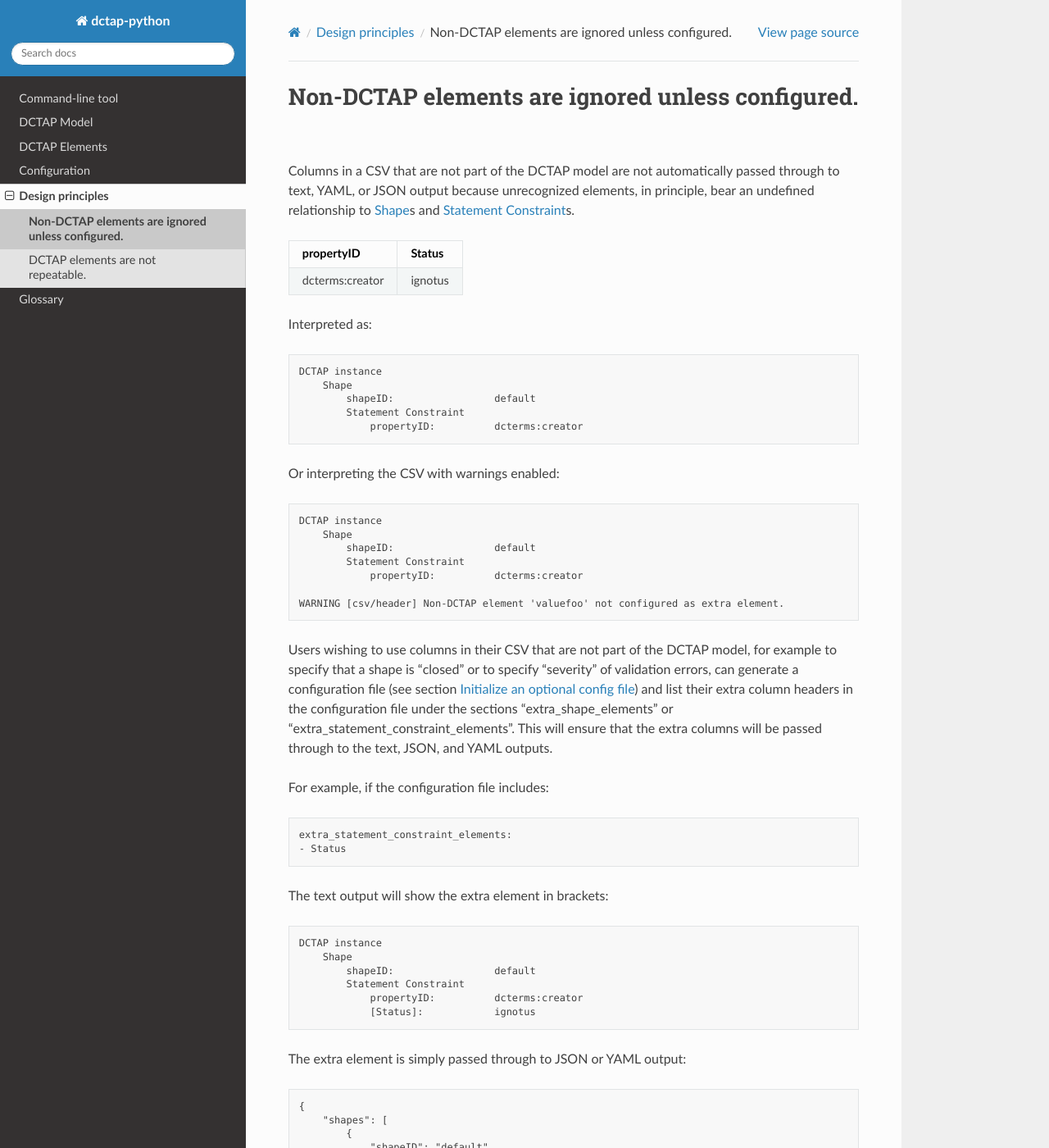
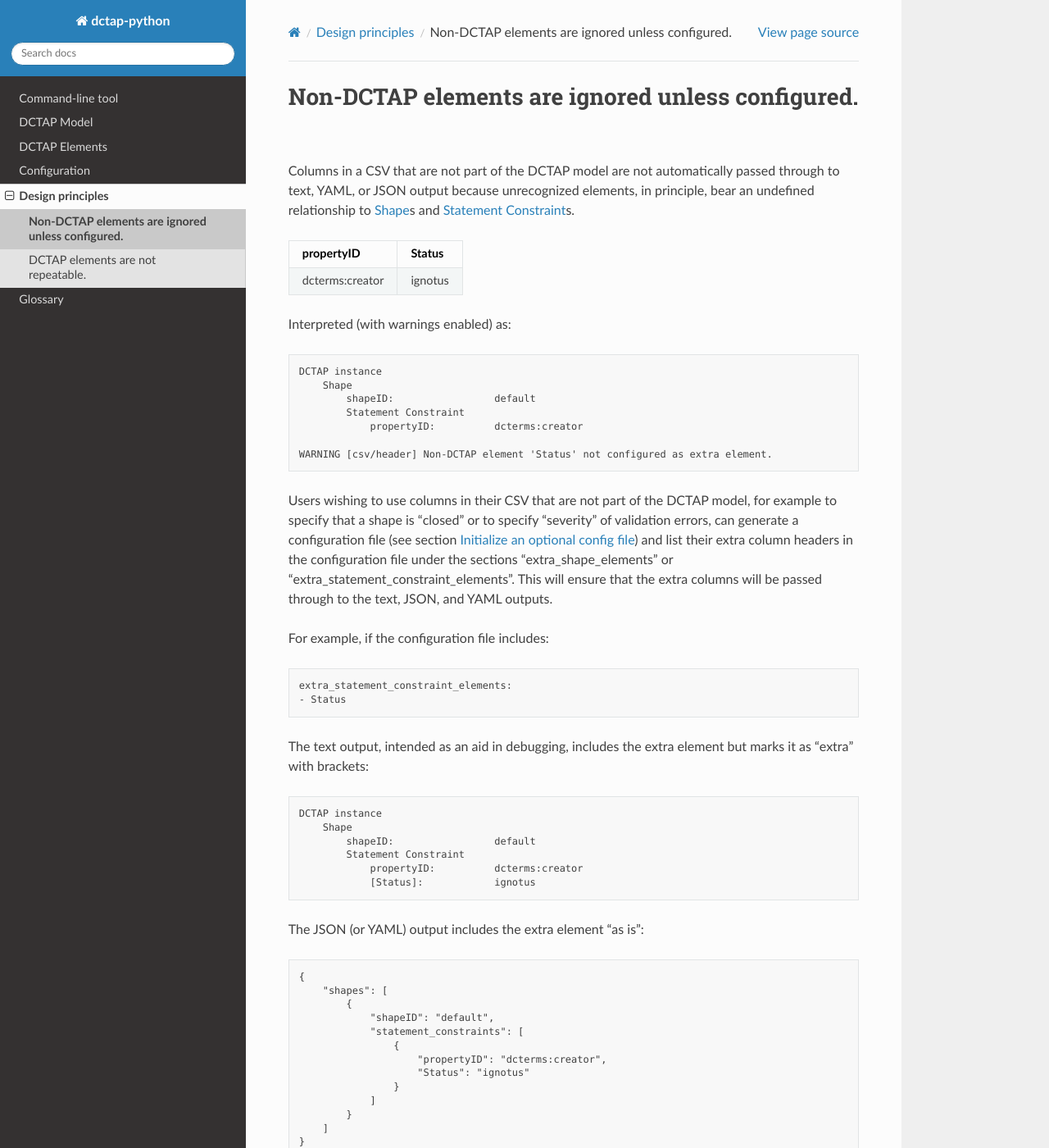
Before and after one commit to dcmi/dctap-python, a Sphinx documentation site: the page built from docs/design/elements_unknown_ignored/index.rst, in a window 1280 px wide and 1400 px high. Shown: the whole window at 82% size. Built offline with Sphinx 7.4.7 and the Read the Docs theme 2.0.0, drawn with Linux system fonts in a browser that asks for light colours; pages that are not in the unit, such as notebooks, are missing from menus.

Commit message:
RTD improvements in page about handling of extra elements

```diff
--- a/docs/design/elements_unknown_ignored/index.rst
+++ b/docs/design/elements_unknown_ignored/index.rst
@@ -9,7 +9,7 @@ Columns in a CSV that are not part of the DCTAP model are not automatically pass
    :file: unknownElement.csv
    :header-rows: 1
 
-Interpreted as::
+Interpreted (with warnings enabled) as::
 
     DCTAP instance
         Shape
@@ -17,15 +17,7 @@ Interpreted as::
             Statement Constraint
                 propertyID:          dcterms:creator
 
-Or interpreting the CSV with warnings enabled::
-
-    DCTAP instance
-        Shape
-            shapeID:                 default
-            Statement Constraint
-                propertyID:          dcterms:creator
-
-    WARNING [csv/header] Non-DCTAP element 'valuefoo' not configured as extra element.
+    WARNING [csv/header] Non-DCTAP element 'Status' not configured as extra element.
 
 Users wishing to use columns in their CSV that are not part of the DCTAP model, for example to specify that a shape is "closed" or to specify "severity" of validation errors, can generate a configuration file (see section :ref:`cli_init`) and list their extra column headers in the configuration file under the sections "extra_shape_elements" or "extra_statement_constraint_elements". This will ensure that the extra columns will be passed through to the text, JSON, and YAML outputs.
 
@@ -34,7 +26,7 @@ For example, if the configuration file includes::
     extra_statement_constraint_elements:
     - Status
 
-The text output will show the extra element in brackets::
+The text output, intended as an aid in debugging, includes the extra element but marks it as "extra" with brackets::
 
     DCTAP instance
         Shape
@@ -43,7 +35,7 @@ The text output will show the extra element in brackets::
                 propertyID:          dcterms:creator
                 [Status]:            ignotus
 
-The extra element is simply passed through to JSON or YAML output::
+The JSON (or YAML) output includes the extra element "as is"::
 
     {
         "shapes": [
```
